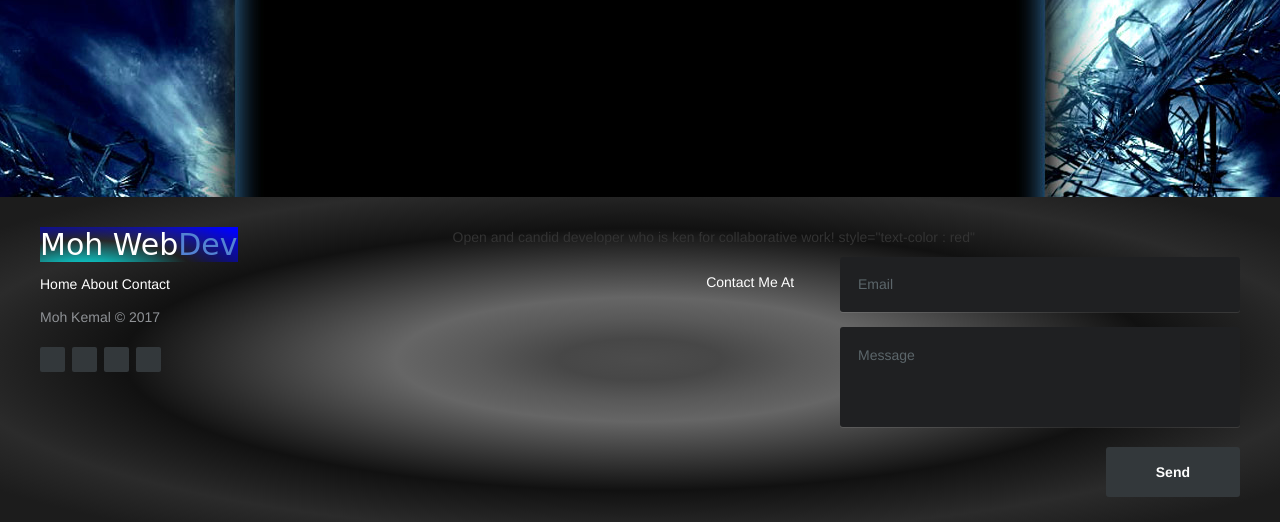
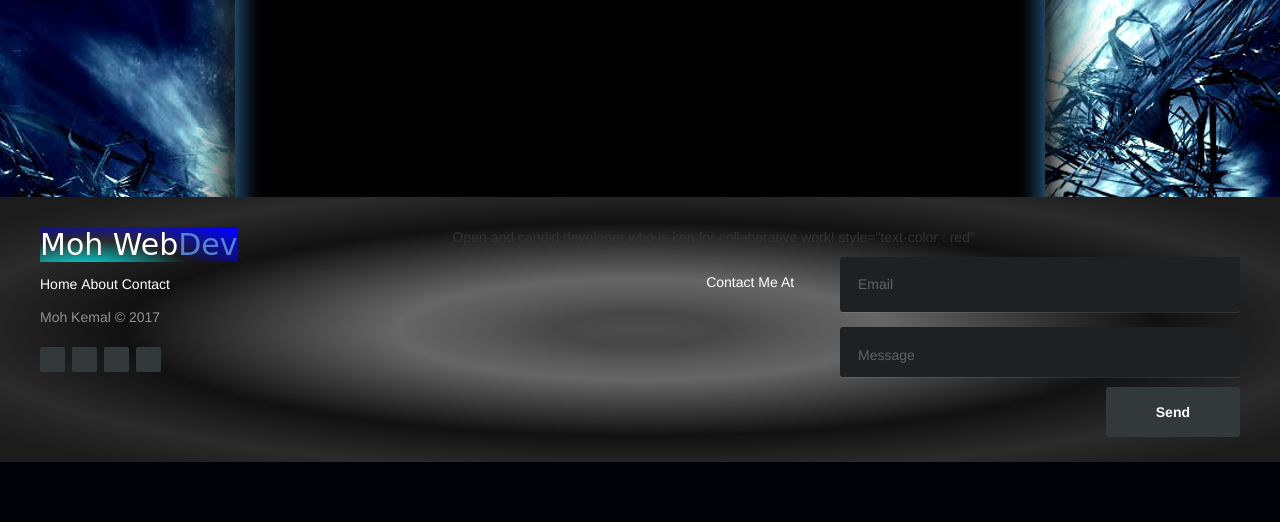
Before and after one commit to mrkem598/port_mas, a PHP site: page / in a window 1280 px wide. Shown: the part 1323-1845 px from the top of the page. After the commit the page ends 1785 px from the top, so only its background shows below. Run offline with PHP 8.4, Linux system fonts and the light colour scheme.

Commit message:
Update styles.css

```diff
--- a/css/styles.css
+++ b/css/styles.css
@@ -441,8 +441,8 @@ ul li a i:hover {
 }
 
 .footer-distributed form textarea{
-  height: 100px;
-  margin-bottom: 20px;
+  height: 50px;
+  margin-bottom: 10px;
 }
 
 .footer-distributed form button{
```
